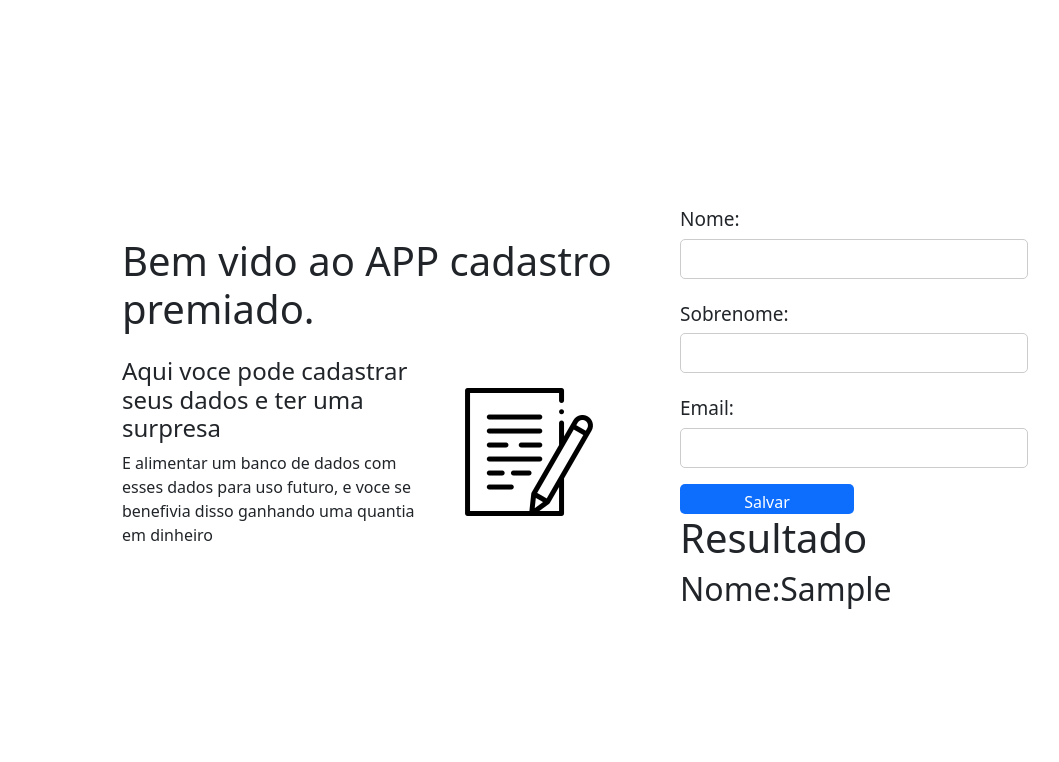
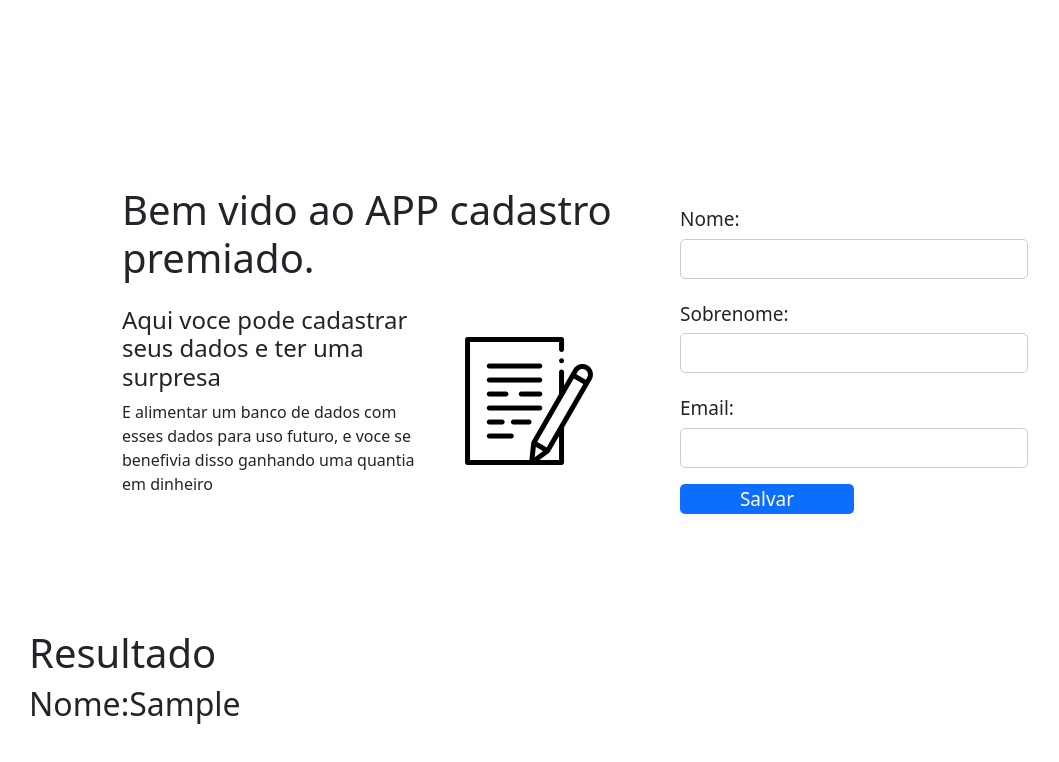
Before and after one commit to Gitgabrielhub/AppAngular, an Angular app: page / in a window 1280 px wide. Both pictures are taken after typing "Sample", "Sample", "name@example.com" into the empty fields and a click on the button "Salvar". Shown: the top 762 px of the page, without its empty margins (65-1124 px from the left). Built offline with nearby package versions, Linux system fonts and the light colour scheme.

Commit message:
alteração no botao

```diff
--- a/src/app/componentes/home/home.component.html
+++ b/src/app/componentes/home/home.component.html
@@ -41,10 +41,12 @@
             <button class="btn btn-primary">Salvar</button>
           </div>
         </form>
-        <div *ngIf="formDir.submitted" >
-          <h1 >Resultado</h1>
-          <h2 *ngFor="let object of data">Nome:{{object.name}} </h2>
-        </div>
       </div>
     </div>
   </div>
+  <div class="container">
+    <div *ngIf="formDir.submitted" >
+      <h1 >Resultado</h1>
+      <h2 *ngFor="let object of data">Nome:{{object.name}} </h2>
+    </div>
+  </div>
--- a/src/app/componentes/home/home.component.scss
+++ b/src/app/componentes/home/home.component.scss
@@ -16,9 +16,14 @@ label{
     width: 50%;
     height: 30px;
     border-radius: 5px;
+    font-size: 19px;
+    padding: 1px 0;
     border: none;
     cursor: pointer;
 }
 .btn:hover{
-    background-color: #ccc;
+
+    height: 40%;
+
+    background-color: rgb(0, 0, 0);
 }
```
